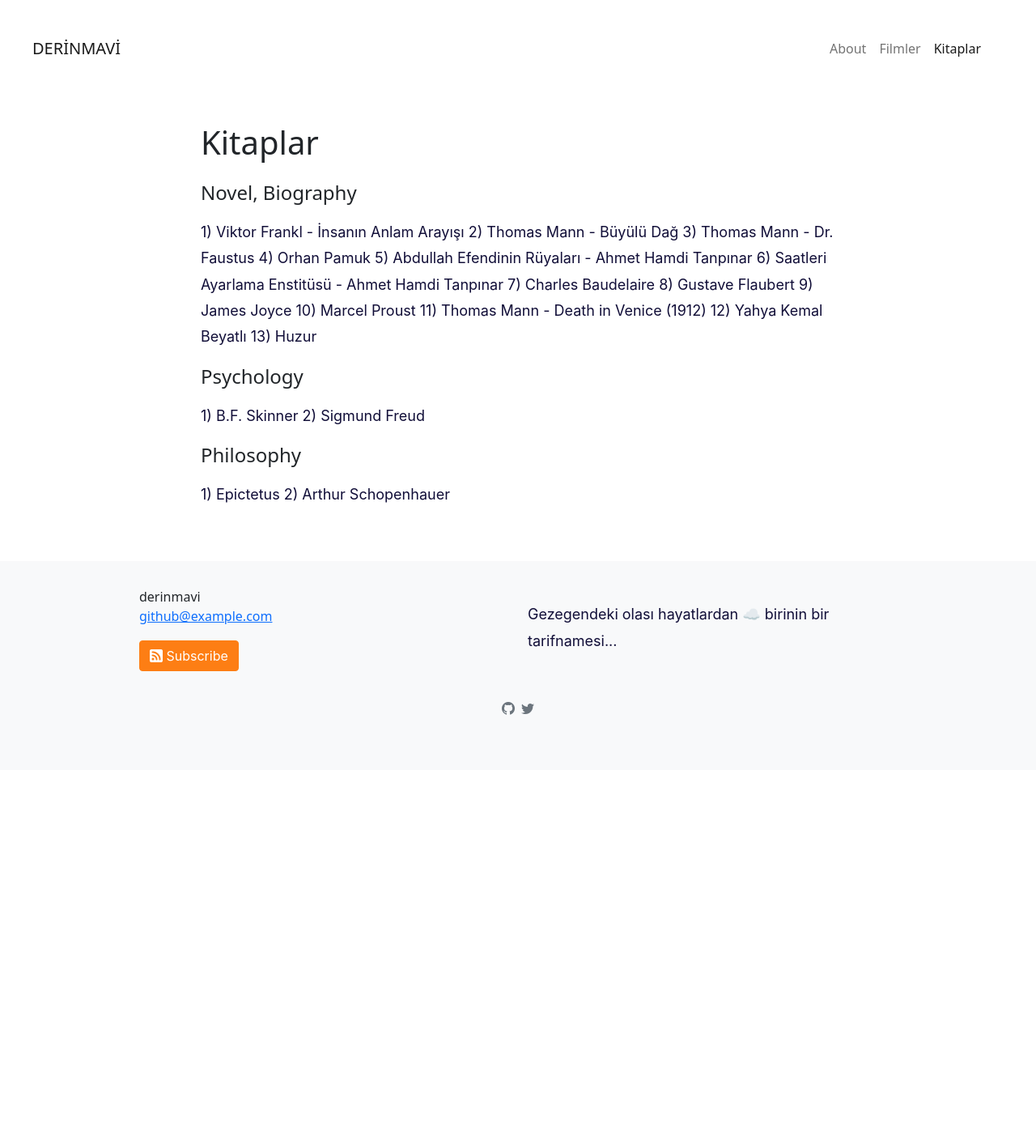
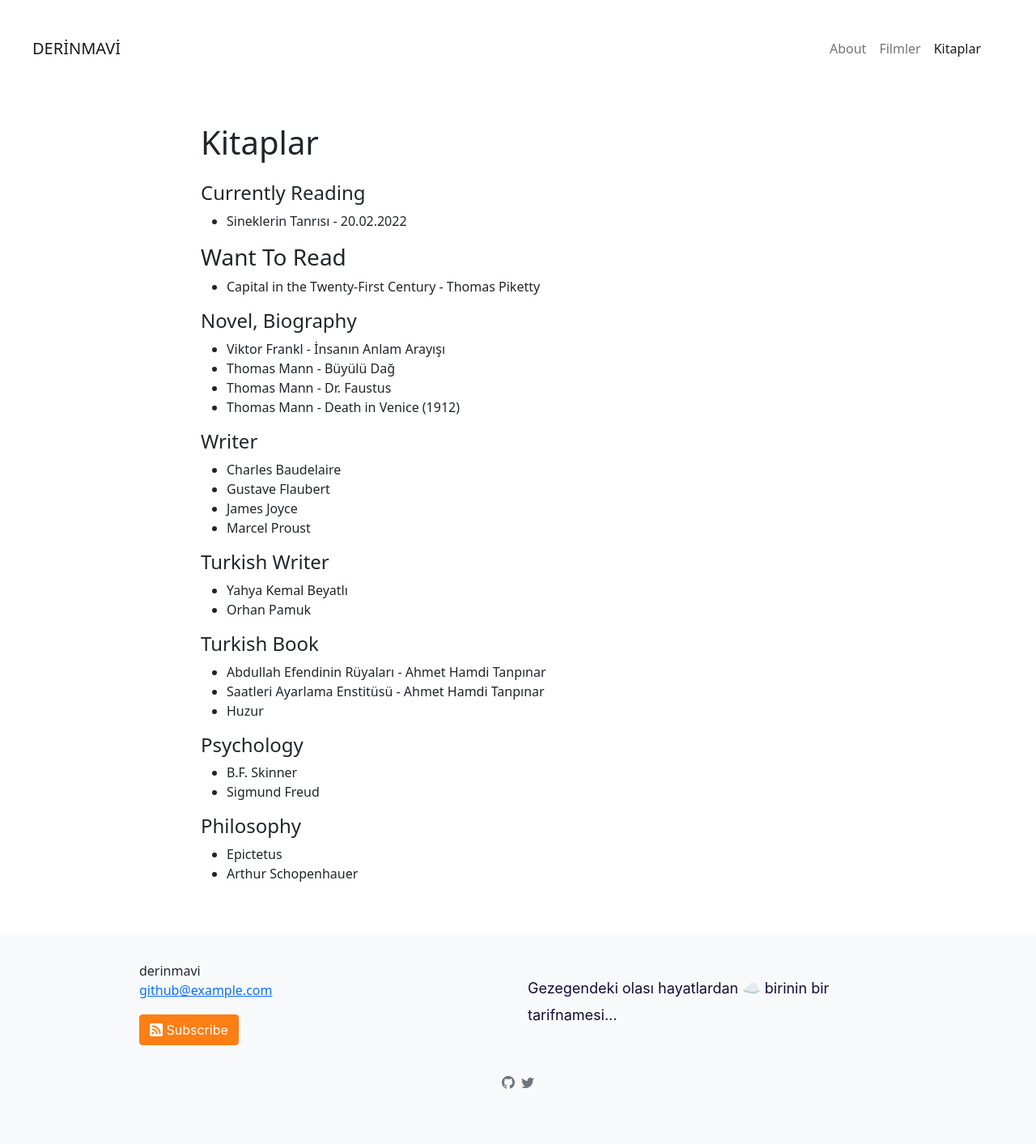
Before and after one commit to tozbulut/derinmavi.io, a Jekyll site: the page built from kitaplar.md, in a window 1280 px wide. Shown: the whole page at 81% size. Built offline with Jekyll 4.4.1, drawn with Linux system fonts in a browser that asks for light colours; before the commit the page ends 951 px from its top, so only the background shows below that.

Commit message:
Update kitaplar.md

```diff
--- a/kitaplar.md
+++ b/kitaplar.md
@@ -4,28 +4,44 @@
 permalink: /kitaplar/
 ---
 
+#### Currently Reading
+
+* Sineklerin Tanrısı - 20.02.2022
+
+### Want To Read
+* Capital in the Twenty-First Century - Thomas Piketty
+
 #### Novel, Biography
 
-1) Viktor Frankl - İnsanın Anlam Arayışı
-2) Thomas Mann - Büyülü Dağ
-3) Thomas Mann - Dr. Faustus
-4) Orhan Pamuk
-5) Abdullah Efendinin Rüyaları - Ahmet Hamdi Tanpınar
-6) Saatleri Ayarlama Enstitüsü - Ahmet Hamdi Tanpınar
-7) Charles Baudelaire
-8) Gustave Flaubert
-9) James Joyce
-10) Marcel Proust
-11) Thomas Mann - Death in Venice (1912)
-12) Yahya Kemal Beyatlı
-13) Huzur
+* Viktor Frankl - İnsanın Anlam Arayışı
+* Thomas Mann - Büyülü Dağ
+* Thomas Mann - Dr. Faustus
+* Thomas Mann - Death in Venice (1912)
+
+
+#### Writer
+
+* Charles Baudelaire
+* Gustave Flaubert
+* James Joyce
+* Marcel Proust
+
+
+#### Turkish Writer
+* Yahya Kemal Beyatlı
+* Orhan Pamuk
+
+#### Turkish Book
+* Abdullah Efendinin Rüyaları - Ahmet Hamdi Tanpınar
+* Saatleri Ayarlama Enstitüsü - Ahmet Hamdi Tanpınar
+* Huzur
 
 #### Psychology
 
-1) B.F. Skinner
-2) Sigmund Freud
+* B.F. Skinner
+* Sigmund Freud
 
 #### Philosophy
 
-1) Epictetus
-2) Arthur Schopenhauer
+* Epictetus
+* Arthur Schopenhauer
```
